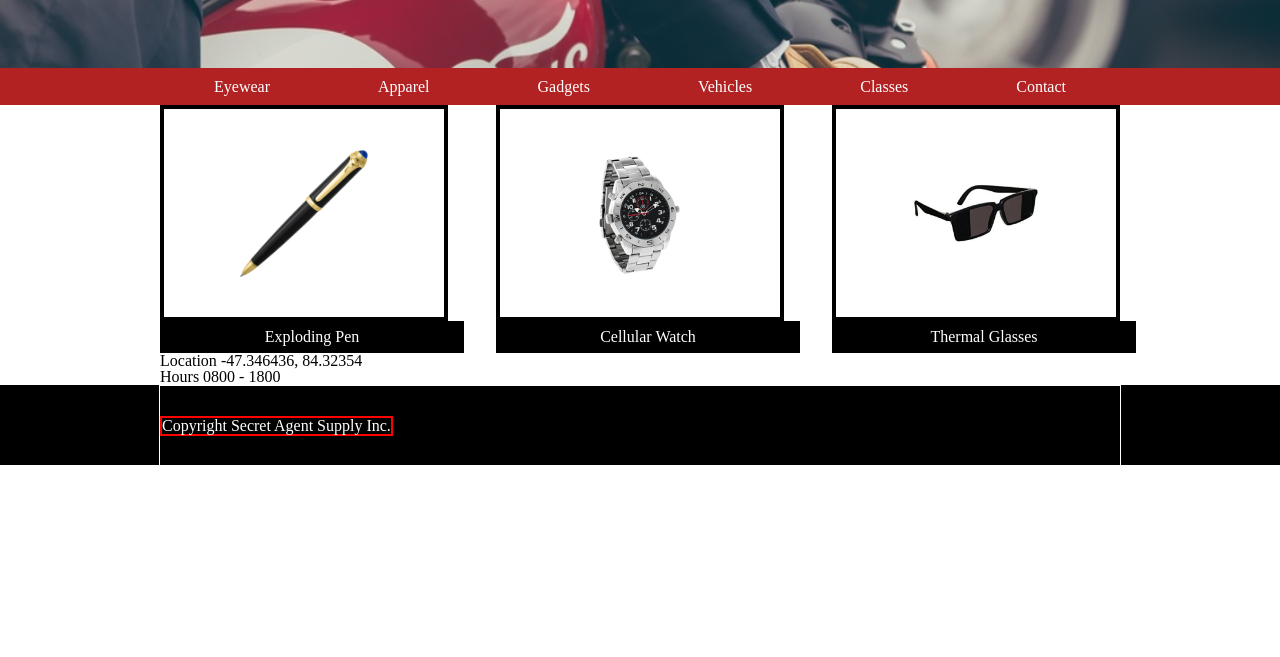
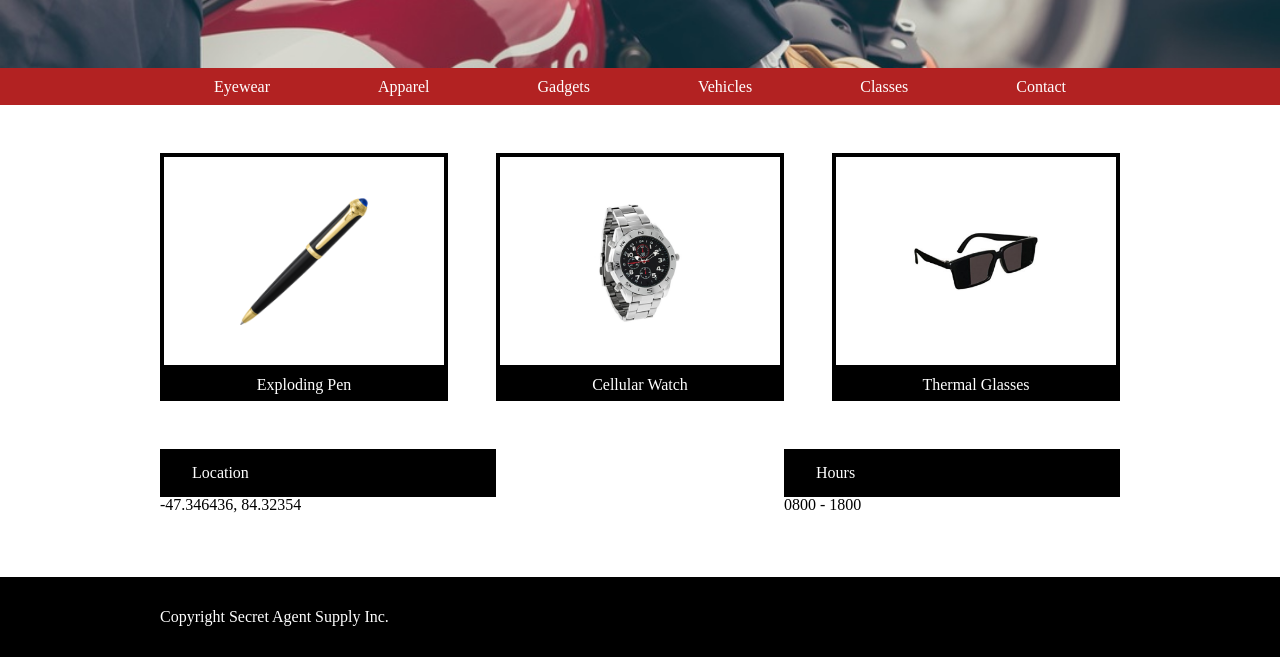
Before and after one commit to d88s/secretagent, a plain HTML site: page index.html in a window 1280 px wide. Shown: the part 332-989 px from the top of the page. Before the commit the page ends 800 px from the top, so only its background shows below. Drawn offline with Linux system fonts and the light colour scheme.

Commit message:
desktop done

```diff
--- a/index.html
+++ b/index.html
@@ -53,11 +53,15 @@
   </div>
   <div class="random">
     <div class="location">
-      <span>Location</span>
+      <div class="location-text">
+        <span>Location</span>
+      </div>
       <span>-47.346436, 84.32354</span>
     </div>
     <div class="hours">
-      <span>Hours</span>
+      <div class="hours-text">
+        <span>Hours</span>
+      </div>
       <span>0800 - 1800</span>
     </div>
   </div>
--- a/resources/css/style.css
+++ b/resources/css/style.css
@@ -1,6 +1,3 @@
-body {
-
-}
 html {
 	font-size: 18px;
 	font-family: Helvetica;
@@ -66,6 +63,7 @@ header {
 	max-width: 960px;
 	margin: 0 auto;
 	padding: 0;
+	margin-top: 3rem;
 }
 nav {
 	background-color: firebrick;
@@ -87,7 +85,7 @@ nav li {
 .images {
 	display: flex;
 	justify-content: space-between;
-
+	margin-bottom: 3rem;
 }
 .pen {
 	width: 30%;
@@ -134,37 +132,52 @@ nav li {
 span.description {
     background-color: black;
     color: white;
-    padding: 0.5rem;
+    padding: 0.5rem 0;
     display: block;
     text-align: center;
     width: 100%;
-
 }
-
-
-
-
-
-
-
-
-
-
+.random {
+	display: flex;
+	justify-content: space-between;
+	max-width: 960px;
+	margin-bottom: 4rem;
+}
+.location {
+	display: flex;
+	flex-direction: column;
+	width: 35%;
+}
+.location-text {
+	background-color: black;
+}
+.location-text span {
+	display: block;
+	color: white;
+	padding: 1rem 0 1rem 2rem;
+}
+.hours {
+	display: flex;
+	flex-direction: column;
+	width: 35%;
+}
+.hours-text {
+	background-color: black;
+}
+.hours-text span {
+	display: block;
+	color: white;
+	padding: 1rem 0 1rem 2rem;
+}
 footer {
 	background-color: black;
 	color: white;
-
 	height: 5rem;
-
 }
 .copyright {
 	display: flex;
-	border: 1px solid white;
 	width: 960px;
 	margin: auto;
 	height: 5rem;
 	align-items: center;
 }
-.copyright span {
-	border: 2px solid red;
-}
```
